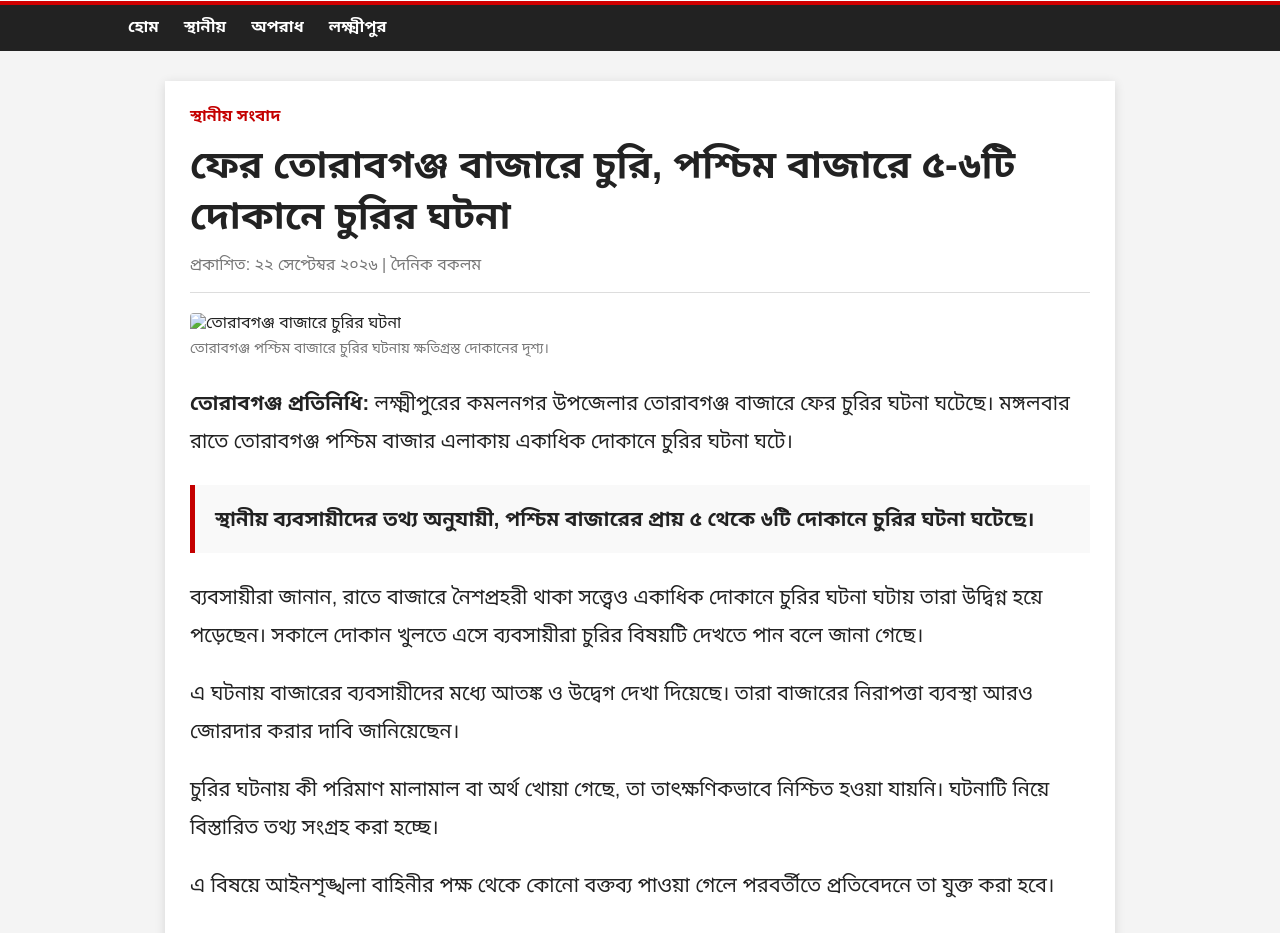
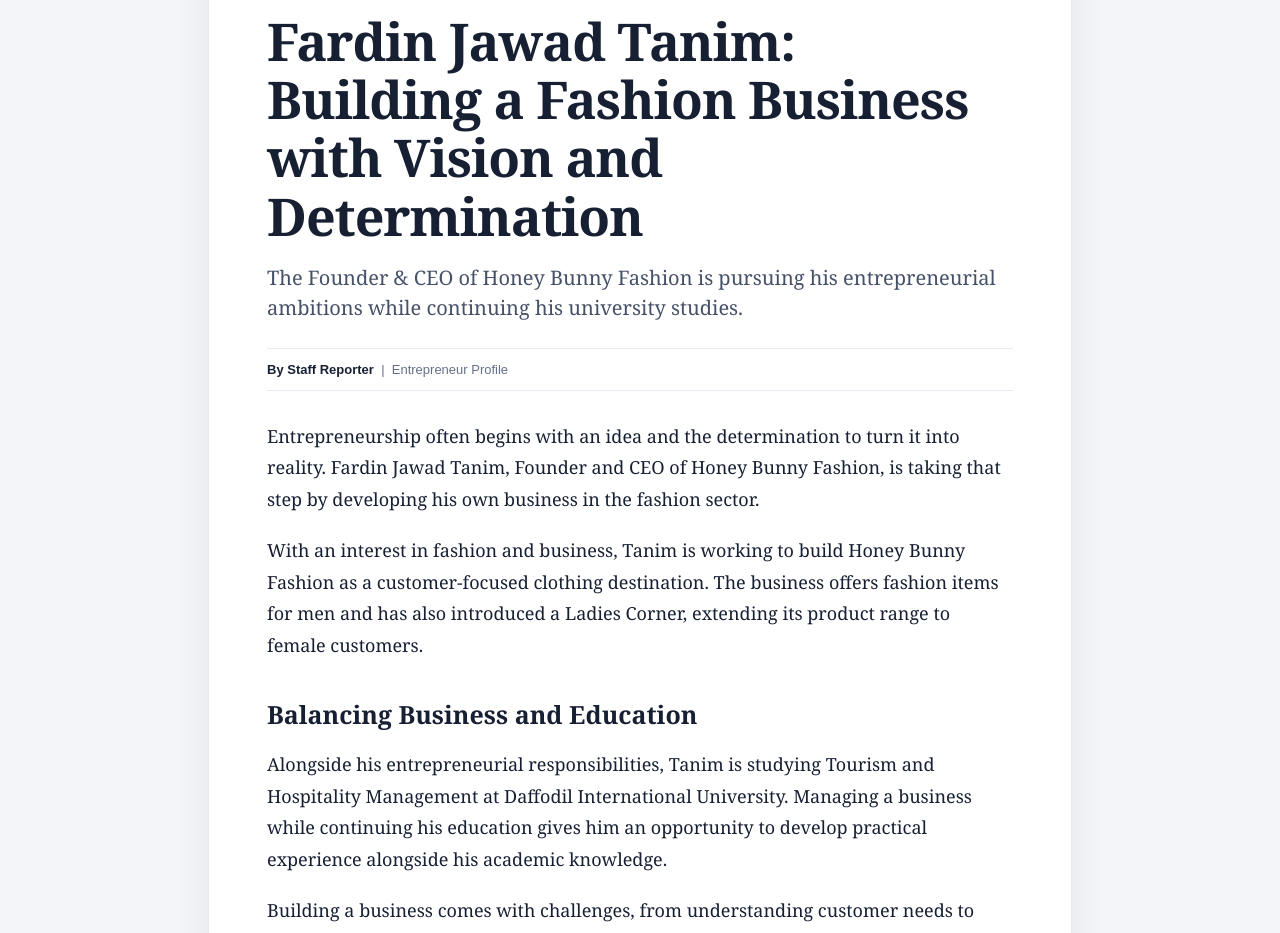
Before and after one commit to doinikbokolom/Torabgonj-Bazar-news, a plain HTML site: page index.html in a window 1280 px wide. Shown: the part 155-1088 px from the top of the page. Drawn offline with Linux system fonts and the light colour scheme.

Commit message:
Add files via upload

```diff
--- a/index.html
+++ b/index.html
@@ -1,43 +1,67 @@
 <!DOCTYPE html>
-<html lang="bn">
+<html lang="en">
 <head>
-<meta charset="UTF-8">
-<meta name="viewport" content="width=device-width, initial-scale=1.0">
-<title>ফের তোরাবগঞ্জ বাজারে চুরি | দৈনিক বকলম</title>
-<style>
-body{margin:0;font-family:Arial,"Noto Sans Bengali",sans-serif;background:#f4f4f4;color:#222}
-.top{background:#b30000;color:#fff;text-align:center;padding:8px;font-size:14px}
-header{background:#fff;padding:18px 10%;border-bottom:4px solid #d00000}
-.logo{font-size:42px;font-weight:bold;color:#c40000}.logo span{color:#222;font-size:22px;display:block}
-nav{background:#222;padding:12px 10%}nav a{color:#fff;text-decoration:none;margin-right:25px;font-weight:bold}
-.container{max-width:900px;margin:30px auto;background:#fff;padding:25px;box-shadow:0 2px 10px rgba(0,0,0,.12)}
-.category{color:#c40000;font-weight:bold;font-size:16px}
-h1{font-size:38px;line-height:1.35;margin:12px 0}.date{color:#777;border-bottom:1px solid #ddd;padding-bottom:15px}
-.news-image{width:100%;margin-top:20px;border-radius:4px}.caption{color:#777;font-size:14px;margin-top:5px}
-.article{font-size:20px;line-height:1.9;margin-top:25px}
-.highlight{border-left:5px solid #c40000;background:#f9f9f9;padding:15px 20px;margin:25px 0;font-weight:bold}
-footer{background:#222;color:#fff;text-align:center;padding:25px;margin-top:40px}
-@media(max-width:600px){header,nav{padding-left:5%;padding-right:5%}h1{font-size:28px}.article{font-size:18px}.logo{font-size:34px}}
-</style>
+  <meta charset="UTF-8">
+  <meta name="viewport" content="width=device-width, initial-scale=1.0">
+  <meta name="description" content="A profile of young entrepreneur Fardin Jawad Tanim, Founder and CEO of Honey Bunny Fashion.">
+  <title>Fardin Jawad Tanim | Young Entrepreneur</title>
+  <style>
+    :root { --ink:#172033; --muted:#657086; --accent:#a13d55; --paper:#ffffff; --bg:#f3f5f8; }
+    * { box-sizing:border-box; }
+    body { margin:0; background:var(--bg); color:var(--ink); font-family:Georgia, 'Times New Roman', serif; line-height:1.75; }
+    .topbar { background:#172033; color:#fff; padding:13px 20px; font:600 13px Arial,sans-serif; letter-spacing:2px; text-align:center; text-transform:uppercase; }
+    .page { max-width:900px; margin:38px auto; padding:0 18px; }
+    article { background:var(--paper); padding:clamp(24px,5vw,58px); border:1px solid #e7eaf0; box-shadow:0 12px 35px rgba(22,32,51,.07); }
+    .kicker { color:var(--accent); font:700 12px Arial,sans-serif; letter-spacing:2px; text-transform:uppercase; }
+    h1 { font-size:clamp(32px,5vw,52px); line-height:1.12; margin:15px 0 18px; letter-spacing:-1px; }
+    .dek { color:#465168; font-size:20px; line-height:1.5; margin:0 0 24px; }
+    .byline { border-top:1px solid #e7eaf0; border-bottom:1px solid #e7eaf0; padding:13px 0; margin:25px 0 30px; color:var(--muted); font:13px Arial,sans-serif; }
+    .byline strong { color:var(--ink); }
+    p { font-size:18px; margin:0 0 20px; }
+    h2 { font-size:25px; margin:32px 0 12px; }
+    .profile { margin-top:35px; padding:22px 25px; background:#f8f4f5; border-left:4px solid var(--accent); }
+    .profile h2 { margin:0 0 12px; font-size:21px; }
+    .profile ul { margin:0; padding-left:20px; font:15px/1.9 Arial,sans-serif; }
+    .closing { color:var(--muted); font-style:italic; }
+    footer { text-align:center; color:#7b8494; font:12px Arial,sans-serif; padding:22px 10px 35px; }
+    @media(max-width:600px) { .page{margin:16px auto;} p{font-size:17px;} .dek{font-size:18px;} }
+  </style>
 </head>
 <body>
-<div class="top">সর্বশেষ সংবাদ | তোরাবগঞ্জ বাজার, কমলনগর, লক্ষ্মীপুর</div>
-<header><div class="logo"><span>দৈনিক</span>বকলম</div></header>
-<nav><a href="#">হোম</a><a href="#">স্থানীয়</a><a href="#">অপরাধ</a><a href="#">লক্ষ্মীপুর</a></nav>
-<div class="container">
-<div class="category">স্থানীয় সংবাদ</div>
-<h1>ফের তোরাবগঞ্জ বাজারে চুরি, পশ্চিম বাজারে ৫-৬টি দোকানে চুরির ঘটনা</h1>
-<div class="date">প্রকাশিত: ২২ সেপ্টেম্বর ২০২৬ | দৈনিক বকলম</div>
-<img src="news.jpg" class="news-image" alt="তোরাবগঞ্জ বাজারে চুরির ঘটনা">
-<div class="caption">তোরাবগঞ্জ পশ্চিম বাজারে চুরির ঘটনায় ক্ষতিগ্রস্ত দোকানের দৃশ্য।</div>
-<div class="article">
-<p><strong>তোরাবগঞ্জ প্রতিনিধি:</strong> লক্ষ্মীপুরের কমলনগর উপজেলার তোরাবগঞ্জ বাজারে ফের চুরির ঘটনা ঘটেছে। মঙ্গলবার রাতে তোরাবগঞ্জ পশ্চিম বাজার এলাকায় একাধিক দোকানে চুরির ঘটনা ঘটে।</p>
-<div class="highlight">স্থানীয় ব্যবসায়ীদের তথ্য অনুযায়ী, পশ্চিম বাজারের প্রায় ৫ থেকে ৬টি দোকানে চুরির ঘটনা ঘটেছে।</div>
-<p>ব্যবসায়ীরা জানান, রাতে বাজারে নৈশপ্রহরী থাকা সত্ত্বেও একাধিক দোকানে চুরির ঘটনা ঘটায় তারা উদ্বিগ্ন হয়ে পড়েছেন। সকালে দোকান খুলতে এসে ব্যবসায়ীরা চুরির বিষয়টি দেখতে পান বলে জানা গেছে।</p>
-<p>এ ঘটনায় বাজারের ব্যবসায়ীদের মধ্যে আতঙ্ক ও উদ্বেগ দেখা দিয়েছে। তারা বাজারের নিরাপত্তা ব্যবস্থা আরও জোরদার করার দাবি জানিয়েছেন।</p>
-<p>চুরির ঘটনায় কী পরিমাণ মালামাল বা অর্থ খোয়া গেছে, তা তাৎক্ষণিকভাবে নিশ্চিত হওয়া যায়নি। ঘটনাটি নিয়ে বিস্তারিত তথ্য সংগ্রহ করা হচ্ছে।</p>
-<p>এ বিষয়ে আইনশৃঙ্খলা বাহিনীর পক্ষ থেকে কোনো বক্তব্য পাওয়া গেলে পরবর্তীতে প্রতিবেদনে তা যুক্ত করা হবে।</p>
-</div></div>
-<footer><strong>দৈনিক বকলম</strong><br>সত্যের পথে, মানুষের পাশে<br><br>© ২০২৬ দৈনিক বকলম</footer>
+  <div class="topbar">People & Entrepreneurship · Special Feature</div>
+  <main class="page">
+    <article>
+      <div class="kicker">Young Entrepreneur</div>
+      <h1>Fardin Jawad Tanim: Building a Fashion Business with Vision and Determination</h1>
+      <p class="dek">The Founder & CEO of Honey Bunny Fashion is pursuing his entrepreneurial ambitions while continuing his university studies.</p>
+      <div class="byline"><strong>By Staff Reporter</strong> &nbsp;|&nbsp; Entrepreneur Profile</div>
+
+      <p>Entrepreneurship often begins with an idea and the determination to turn it into reality. Fardin Jawad Tanim, Founder and CEO of Honey Bunny Fashion, is taking that step by developing his own business in the fashion sector.</p>
+
+      <p>With an interest in fashion and business, Tanim is working to build Honey Bunny Fashion as a customer-focused clothing destination. The business offers fashion items for men and has also introduced a Ladies Corner, extending its product range to female customers.</p>
+
+      <h2>Balancing Business and Education</h2>
+      <p>Alongside his entrepreneurial responsibilities, Tanim is studying Tourism and Hospitality Management at Daffodil International University. Managing a business while continuing his education gives him an opportunity to develop practical experience alongside his academic knowledge.</p>
+
+      <p>Building a business comes with challenges, from understanding customer needs to managing products and maintaining service quality. For a young entrepreneur, these experiences can become valuable lessons in responsibility, decision-making, and long-term planning.</p>
+
+      <h2>A Vision for the Future</h2>
+      <p>Tanim's ambition is to develop Honey Bunny Fashion further and strengthen its presence in the fashion market. Like many emerging entrepreneurs, he sees consistency, hard work, customer satisfaction, and continuous learning as important parts of the journey.</p>
+
+      <p class="closing">His story represents the initiative of a young person choosing to turn an ambition into action—one step at a time.</p>
+
+      <section class="profile">
+        <h2>Entrepreneur Profile</h2>
+        <ul>
+          <li><strong>Name:</strong> Fardin Jawad Tanim</li>
+          <li><strong>Position:</strong> Founder & CEO</li>
+          <li><strong>Business:</strong> Honey Bunny Fashion</li>
+          <li><strong>Academic Institution:</strong> Daffodil International University</li>
+          <li><strong>Department:</strong> Tourism and Hospitality Management</li>
+        </ul>
+      </section>
+    </article>
+    <footer>Entrepreneur Profile · Honey Bunny Fashion</footer>
+  </main>
 </body>
 </html>
```
